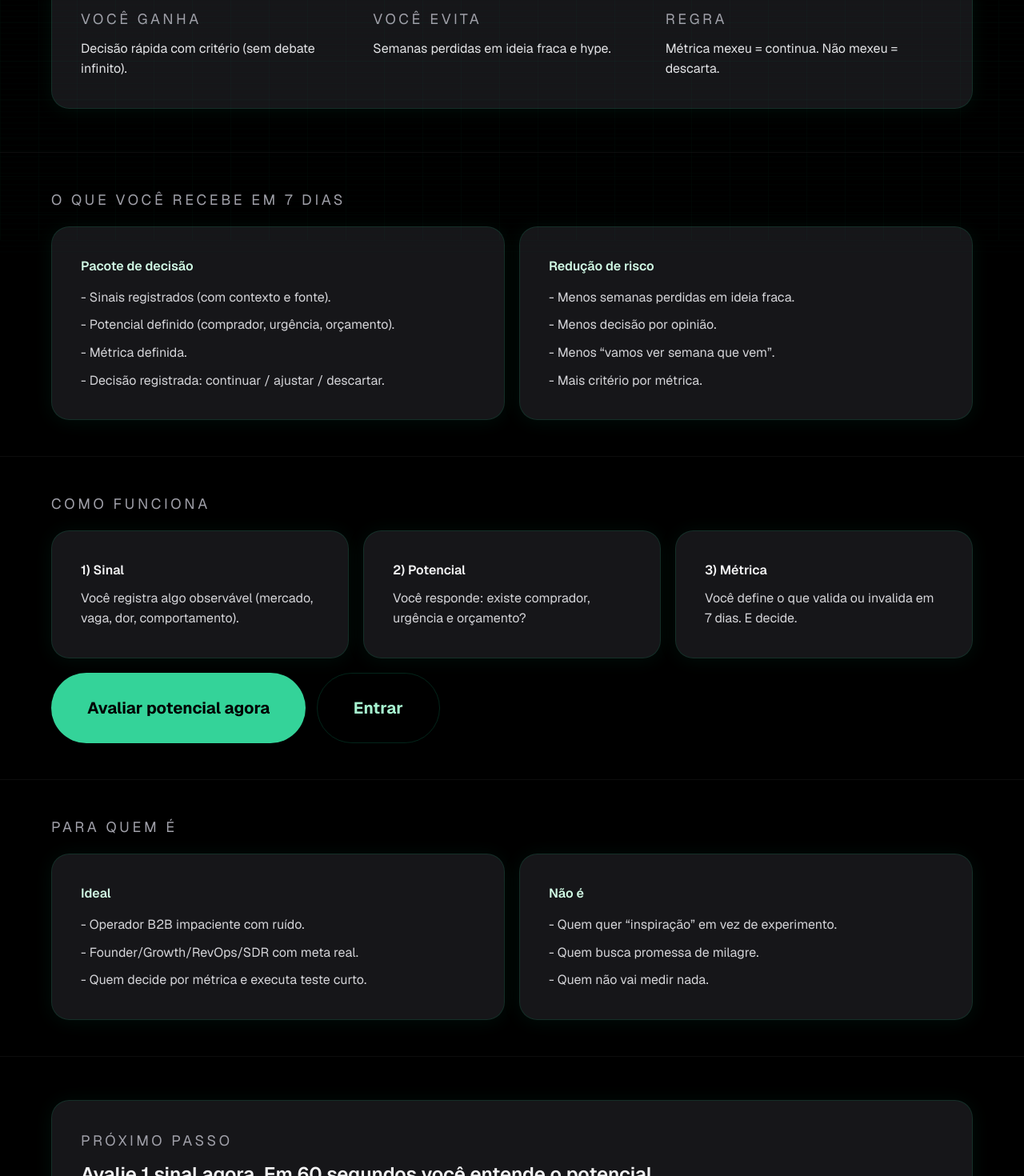
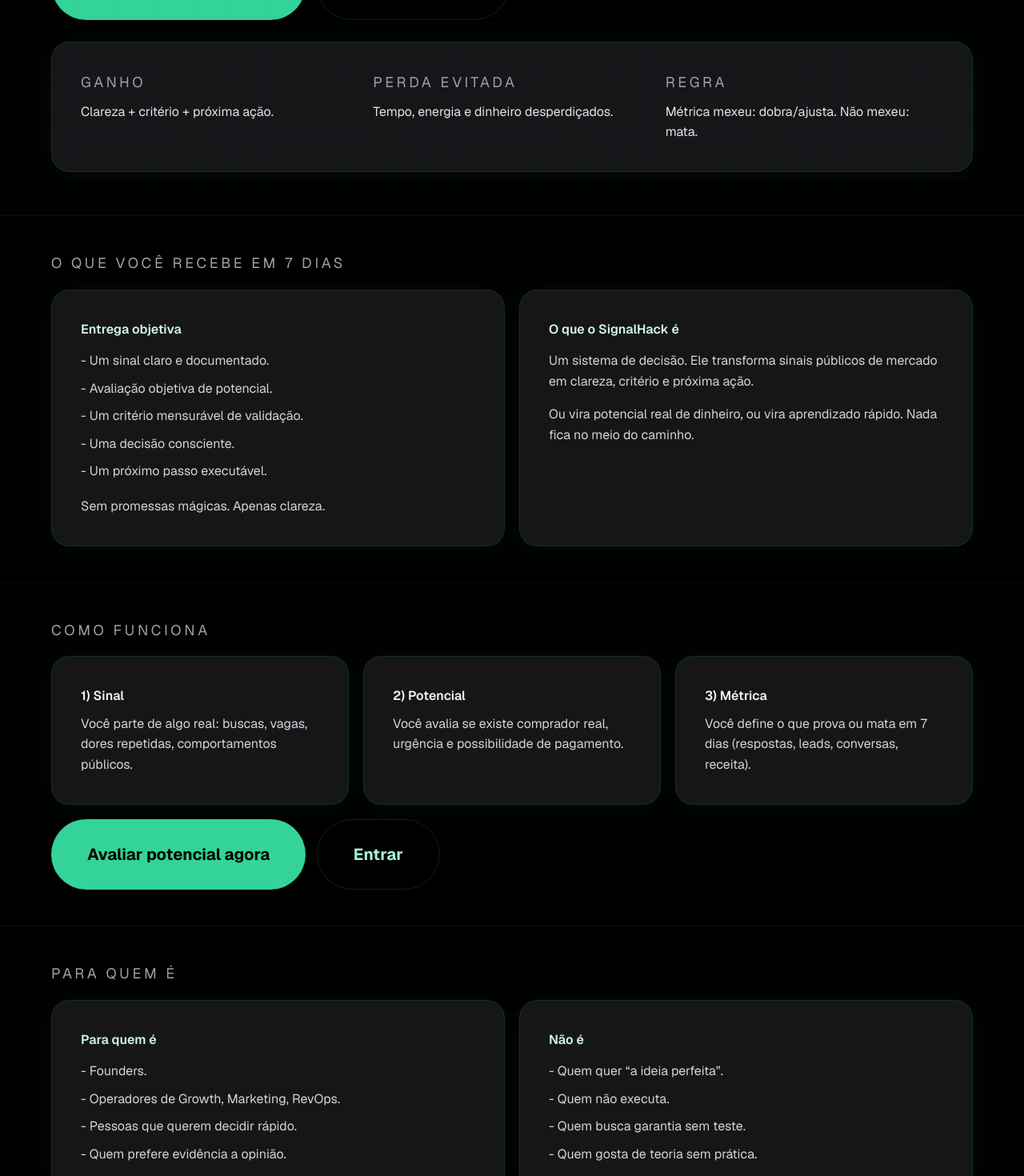
Before and after one commit to TiagoIA-UX/SignalHack, a Next.js app: page / in a window 1280 px wide. Shown: the part 500-1970 px from the top of the page at 80% size. Built offline with nearby package versions, Linux system fonts and the light colour scheme; no server answers.

Commit message:
feat: home operacional (potencial)

```diff
--- a/app/page.tsx
+++ b/app/page.tsx
@@ -16,10 +16,10 @@
                 <Badge>Sistema de decisão</Badge>
               </div>
               <h1 className="text-4xl font-semibold tracking-tight sm:text-5xl">
-                Transforme sinais reais em resultado em 7 dias.
+                Transforme sinais reais de mercado em decisões de dinheiro em 7 dias
               </h1>
               <p className="text-zinc-300 max-w-2xl">
-                Sem teoria. Sem achismo. Você avalia o potencial, define a métrica e decide.
+                Sem achismo. Sem ideias soltas. Um fluxo simples para saber se algo tem potencial real ou não.
               </p>
 
               <div className="flex flex-wrap gap-3">
@@ -30,16 +30,16 @@
               <Card className="p-6">
                 <div className="grid gap-4 md:grid-cols-3">
                   <div>
-                    <div className="text-xs uppercase tracking-[0.2em] text-zinc-400">Você ganha</div>
-                    <div className="mt-2 text-sm text-zinc-200">Decisão rápida com critério (sem debate infinito).</div>
+                    <div className="text-xs uppercase tracking-[0.2em] text-zinc-400">Ganho</div>
+                    <div className="mt-2 text-sm text-zinc-200">Clareza + critério + próxima ação.</div>
                   </div>
                   <div>
-                    <div className="text-xs uppercase tracking-[0.2em] text-zinc-400">Você evita</div>
-                    <div className="mt-2 text-sm text-zinc-200">Semanas perdidas em ideia fraca e hype.</div>
+                    <div className="text-xs uppercase tracking-[0.2em] text-zinc-400">Perda evitada</div>
+                    <div className="mt-2 text-sm text-zinc-200">Tempo, energia e dinheiro desperdiçados.</div>
                   </div>
                   <div>
                     <div className="text-xs uppercase tracking-[0.2em] text-zinc-400">Regra</div>
-                    <div className="mt-2 text-sm text-zinc-200">Métrica mexeu = continua. Não mexeu = descarta.</div>
+                    <div className="mt-2 text-sm text-zinc-200">Métrica mexeu: dobra/ajusta. Não mexeu: mata.</div>
                   </div>
                 </div>
               </Card>
@@ -54,22 +54,26 @@
               <div className="text-xs uppercase tracking-[0.2em] text-zinc-400">O que você recebe em 7 dias</div>
               <div className="grid gap-4 md:grid-cols-2">
                 <Card className="p-6">
-                  <div className="text-sm font-semibold text-emerald-100">Pacote de decisão</div>
+                  <div className="text-sm font-semibold text-emerald-100">Entrega objetiva</div>
                   <ul className="mt-3 space-y-2 text-sm text-zinc-300">
-                    <li>- Sinais registrados (com contexto e fonte).</li>
-                    <li>- Potencial definido (comprador, urgência, orçamento).</li>
-                    <li>- Métrica definida.</li>
-                    <li>- Decisão registrada: continuar / ajustar / descartar.</li>
+                    <li>- Um sinal claro e documentado.</li>
+                    <li>- Avaliação objetiva de potencial.</li>
+                    <li>- Um critério mensurável de validação.</li>
+                    <li>- Uma decisão consciente.</li>
+                    <li>- Um próximo passo executável.</li>
                   </ul>
+                  <div className="mt-4 text-sm text-zinc-300">
+                    Sem promessas mágicas. Apenas clareza.
+                  </div>
                 </Card>
                 <Card className="p-6">
-                  <div className="text-sm font-semibold text-emerald-100">Redução de risco</div>
-                  <ul className="mt-3 space-y-2 text-sm text-zinc-300">
-                    <li>- Menos semanas perdidas em ideia fraca.</li>
-                    <li>- Menos decisão por opinião.</li>
-                    <li>- Menos “vamos ver semana que vem”.</li>
-                    <li>- Mais critério por métrica.</li>
-                  </ul>
+                  <div className="text-sm font-semibold text-emerald-100">O que o SignalHack é</div>
+                  <p className="mt-3 text-sm text-zinc-300">
+                    Um sistema de decisão. Ele transforma sinais públicos de mercado em clareza, critério e próxima ação.
+                  </p>
+                  <p className="mt-3 text-sm text-zinc-300">
+                    Ou vira potencial real de dinheiro, ou vira aprendizado rápido. Nada fica no meio do caminho.
+                  </p>
                 </Card>
               </div>
             </div>
@@ -84,15 +88,21 @@
               <div className="grid gap-4 md:grid-cols-3">
                 <Card className="p-6">
                   <div className="text-sm font-semibold text-zinc-100">1) Sinal</div>
-                  <div className="mt-2 text-sm text-zinc-300">Você registra algo observável (mercado, vaga, dor, comportamento).</div>
+                  <div className="mt-2 text-sm text-zinc-300">
+                    Você parte de algo real: buscas, vagas, dores repetidas, comportamentos públicos.
+                  </div>
                 </Card>
                 <Card className="p-6">
                   <div className="text-sm font-semibold text-zinc-100">2) Potencial</div>
-                  <div className="mt-2 text-sm text-zinc-300">Você responde: existe comprador, urgência e orçamento?</div>
+                  <div className="mt-2 text-sm text-zinc-300">
+                    Você avalia se existe comprador real, urgência e possibilidade de pagamento.
+                  </div>
                 </Card>
                 <Card className="p-6">
                   <div className="text-sm font-semibold text-zinc-100">3) Métrica</div>
-                  <div className="mt-2 text-sm text-zinc-300">Você define o que valida ou invalida em 7 dias. E decide.</div>
+                  <div className="mt-2 text-sm text-zinc-300">
+                    Você define o que prova ou mata em 7 dias (respostas, leads, conversas, receita).
+                  </div>
                 </Card>
               </div>
               <div className="mt-4 flex flex-wrap gap-3">
@@ -110,19 +120,21 @@
               <div className="text-xs uppercase tracking-[0.2em] text-zinc-400">Para quem é</div>
               <div className="grid gap-4 md:grid-cols-2">
                 <Card className="p-6">
-                  <div className="text-sm font-semibold text-emerald-100">Ideal</div>
+                  <div className="text-sm font-semibold text-emerald-100">Para quem é</div>
                   <ul className="mt-3 space-y-2 text-sm text-zinc-300">
-                    <li>- Operador B2B impaciente com ruído.</li>
-                    <li>- Founder/Growth/RevOps/SDR com meta real.</li>
-                    <li>- Quem decide por métrica e executa teste curto.</li>
+                    <li>- Founders.</li>
+                    <li>- Operadores de Growth, Marketing, RevOps.</li>
+                    <li>- Pessoas que querem decidir rápido.</li>
+                    <li>- Quem prefere evidência a opinião.</li>
                   </ul>
                 </Card>
                 <Card className="p-6">
                   <div className="text-sm font-semibold text-emerald-100">Não é</div>
                   <ul className="mt-3 space-y-2 text-sm text-zinc-300">
-                    <li>- Quem quer “inspiração” em vez de experimento.</li>
-                    <li>- Quem busca promessa de milagre.</li>
-                    <li>- Quem não vai medir nada.</li>
+                    <li>- Quem quer “a ideia perfeita”.</li>
+                    <li>- Quem não executa.</li>
+                    <li>- Quem busca garantia sem teste.</li>
+                    <li>- Quem gosta de teoria sem prática.</li>
                   </ul>
                 </Card>
               </div>
@@ -135,9 +147,9 @@
           <Container>
             <div className="mx-auto max-w-5xl">
               <Card className="p-6">
-                <div className="text-xs uppercase tracking-[0.2em] text-zinc-400">Próximo passo</div>
-                <div className="mt-2 text-xl font-semibold text-zinc-100">Avalie 1 sinal agora. Em 60 segundos você entende o potencial.</div>
-                <div className="mt-2 text-sm text-zinc-300">Depois você decide em 7 dias com métrica. Sem fricção.</div>
+                <div className="text-xs uppercase tracking-[0.2em] text-zinc-400">CTA</div>
+                <div className="mt-2 text-2xl font-semibold text-zinc-100">Pare de acumular ideias. Comece a tomar decisões.</div>
+                <div className="mt-2 text-sm text-zinc-300">Sem login. Direto para o fluxo guiado.</div>
                 <div className="mt-5 flex flex-wrap gap-3">
                   <Button href="/app?wizard=1">Avaliar potencial agora</Button>
                   <Button href="/app" variant="ghost">Entrar</Button>
```
